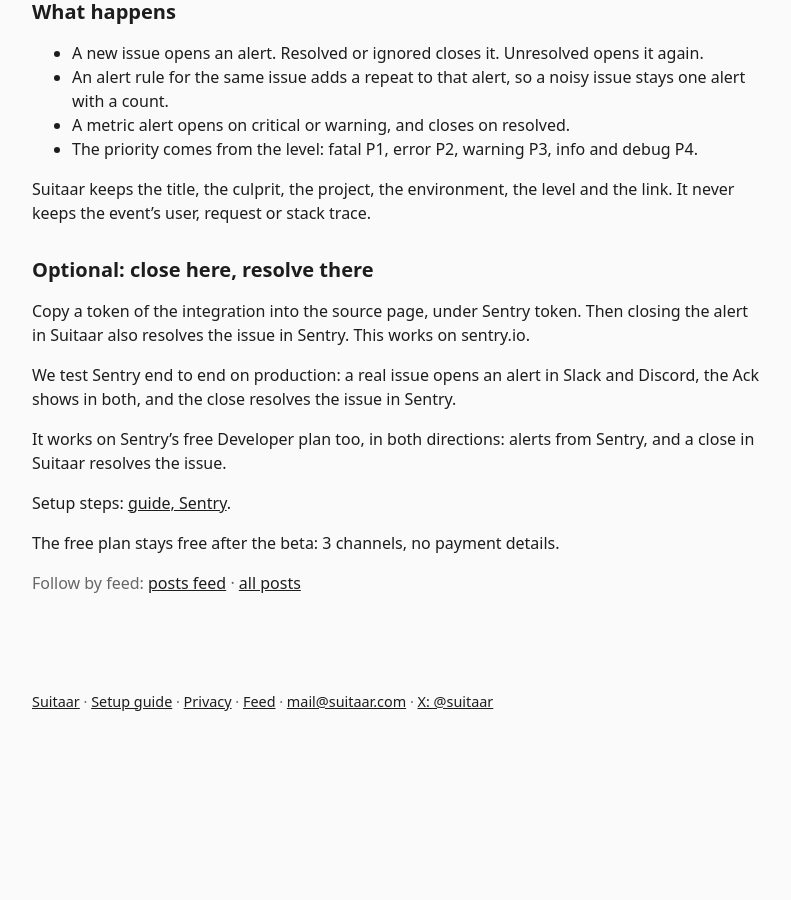
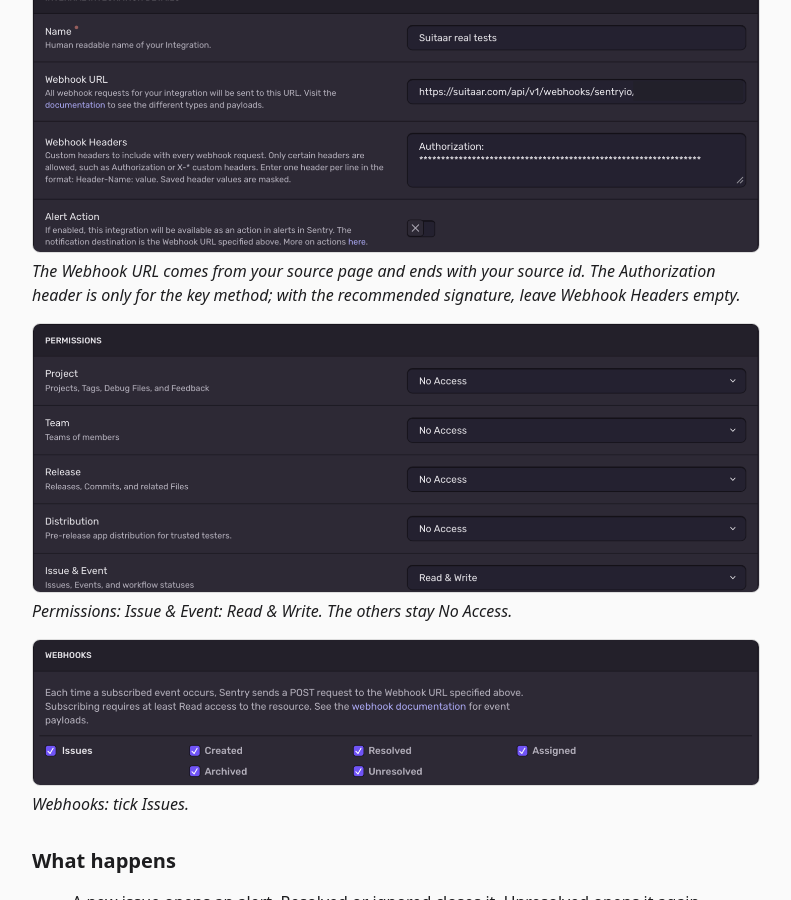
Before and after one commit to Suitaar/news, a Jekyll site: the page built from _posts/2026-10-26-sentry-same-channel.md, in a window 1280 px wide and 900 px high, scrolled down 696 px. Shown: the whole window, without its empty margins (244-1035 px from the left). Built offline with Jekyll 4.4.1, drawn with Linux system fonts in a browser that asks for light colours; before the commit the page ends 1440 px from its top, so only the background shows below that.

Commit message:
docs: add screenshots to the related posts

```diff
--- a/_posts/2026-10-26-sentry-same-channel.md
+++ b/_posts/2026-10-26-sentry-same-channel.md
@@ -16,6 +16,15 @@ First, a fair point: if Sentry is your only source, Sentry's own Slack or Discor
 3. Permissions: Issue & Event: Read (Read & Write if Suitaar should resolve issues, see below). Webhooks: tick **Issues**.
 4. For alert rules too: turn on Alert Action, and add "Send a notification via" your integration to an issue or metric alert rule.
 5. Save. Then copy the integration's **Client Secret** into Suitaar, on the source page under Webhook signing secret. Suitaar then accepts only requests signed by Sentry.
+
+![Sentry internal integration details: Name, Webhook URL pointing to suitaar.com/api/v1/webhooks/sentryio/ (source id hidden), masked Webhook Headers, Alert Action.](/assets/posts/sentry-integration-details.png){: loading="lazy" decoding="async"}
+*The Webhook URL comes from your source page and ends with your source id. The Authorization header is only for the key method; with the recommended signature, leave Webhook Headers empty.*
+
+![Sentry permissions: Issue & Event set to Read & Write; Project, Team, Release and Distribution set to No Access.](/assets/posts/sentry-permissions.png){: loading="lazy" decoding="async"}
+*Permissions: Issue & Event: Read & Write. The others stay No Access.*
+
+![Sentry webhooks: Issues ticked, with Created, Resolved, Assigned, Archived and Unresolved.](/assets/posts/sentry-webhooks-issues.png){: loading="lazy" decoding="async"}
+*Webhooks: tick Issues.*
 
 ## What happens
 
```
Also changed, not shown: _posts/2026-10-25-moving-alertmanager-off-opsgenie.md (+6 -0 lines), _posts/2026-10-26-grafana-opsgenie-contact-point.md (+3 -0 lines), _posts/2026-10-26-opsgenie-heartbeats-replacement.md (+3 -0 lines), _posts/2026-10-26-zap-errors-off-stopped.md (+6 -0 lines), _posts/2026-10-26-zapier-opsgenie-app-after-opsgenie.md (+2 -2 lines), assets/posts/discord-flood-over.png (added), assets/posts/discord-new-repeat-resolved.png (added), assets/posts/discord-zap-turned-off.png (added), assets/posts/heartbeats-table.png (added), assets/posts/sentry-integration-details.png (added), assets/posts/sentry-permissions.png (added), assets/posts/sentry-webhooks-issues.png (added), assets/posts/slack-new-repeat-resolved.png (added), assets/posts/zapier-webhooks-post-step.png (added).
